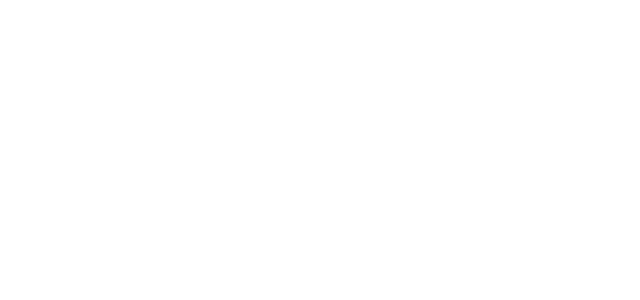
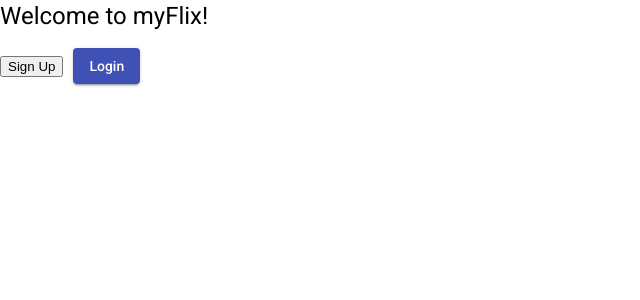
Before and after one commit to SolidSok/myFlix-Angular-client, an Angular app: page / in a window 1280 px wide. Shown: the top 300 px of the page, without its empty margins (0-640 px from the left). Built offline with nearby package versions, Linux system fonts and the light colour scheme.

Commit message:
login button event listener

```diff
--- a/src/app/app.component.html
+++ b/src/app/app.component.html
@@ -1,12 +1,9 @@
 <div class="main-page">
-  <h1>
-    Welcome to myFlix!
-  </h1>
+  <h1>Welcome to myFlix!</h1>
   <button
     Mat-raised-button
-// Adding the click event on the signup button
     (click)="openUserRegistrationDialog()"
-    style="margin-right: 10px;"
+    style="margin-right: 10px"
     color="primary"
   >
     Sign Up
@@ -14,6 +11,8 @@
   <button
     mat-raised-button
     color="primary"
+    (click)="openUserLoginDialog()"
+    style="margin-right: 10px"
   >
     Login
   </button>
```
